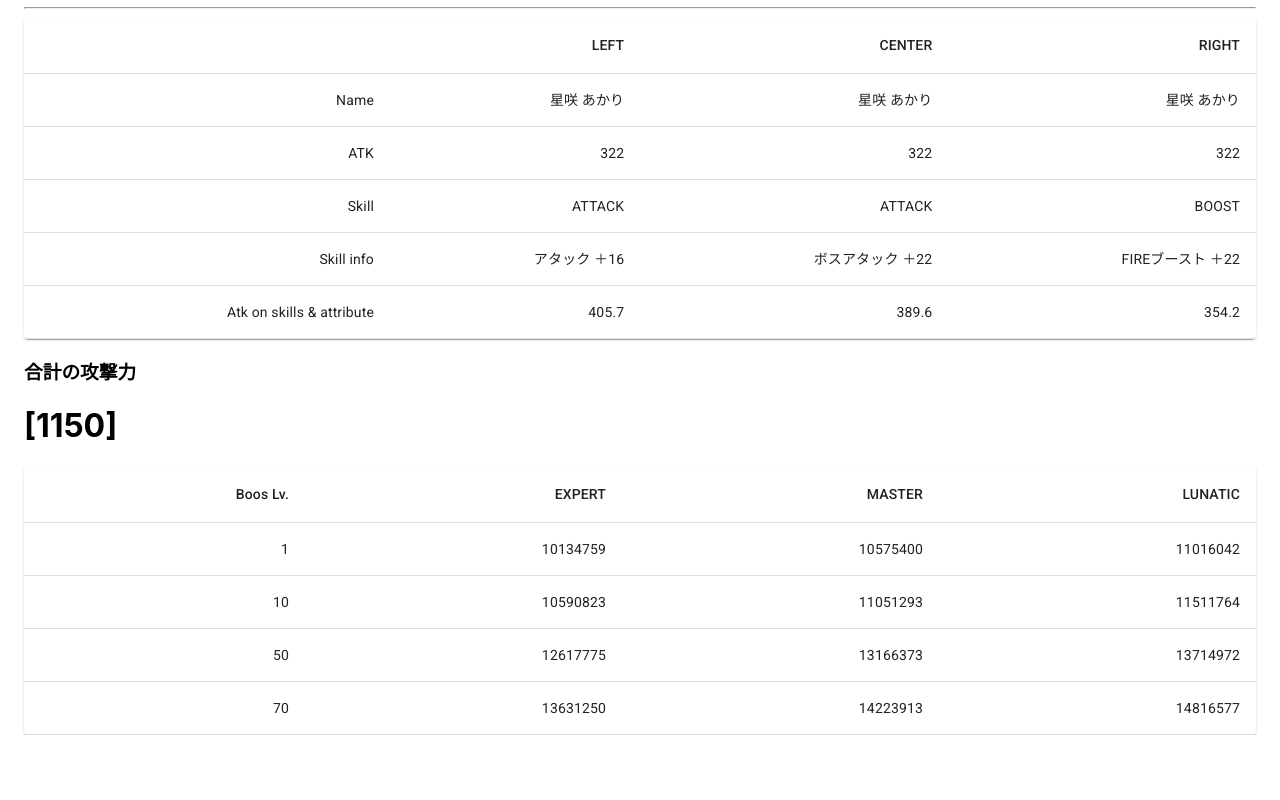
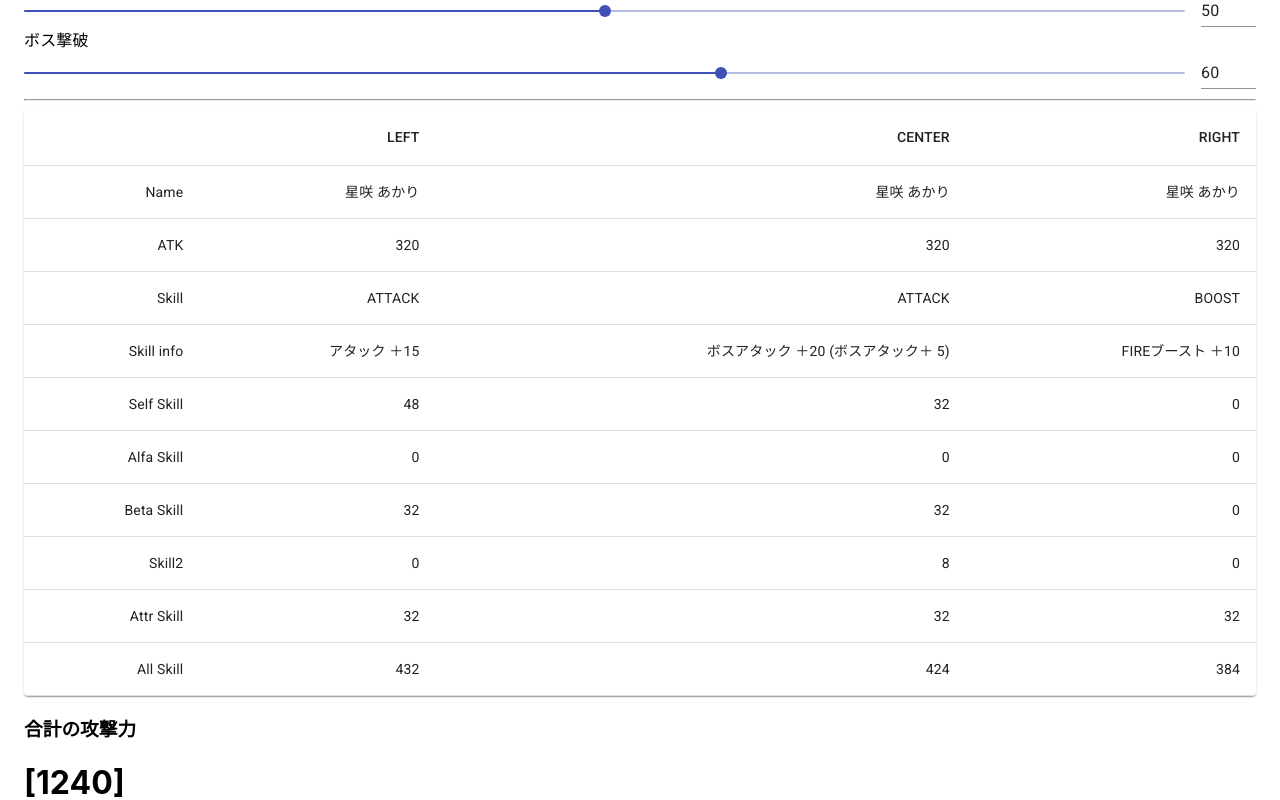
Before and after one commit to Rikiya3702/simgeki_deck, a React (Create React App) app: page / in a window 1280 px wide. Shown: the part 1140-1940 px from the top of the page. Before the commit the page ends 1875 px from the top, so only its background shows below. Built offline with nearby package versions, Linux system fonts and the light colour scheme.

Commit message:
fix getAtk

```diff
--- a/src/components/App.js
+++ b/src/components/App.js
@@ -240,7 +240,11 @@ class App extends Component {
     <BossSlider label={"ボス撃破"} value={props.bosstime.done} handleChange={props.boss_done}/>
 
     <hr />
-    <CardsTable cards={props.cards} atk={props.atk} />
+    <CardsTable cards={props.cards} atk={props.atk}
+      atksL={getAtk('left', props.cards, props.bosstime, props.boss_attr)}
+      atksC={getAtk('center', props.cards, props.bosstime, props.boss_attr)}
+      atksR={getAtk('right', props.cards, props.bosstime, props.boss_attr)}
+       />
     <h3>合計の攻撃力</h3><h1>[{Math.ceil(props.atk.left + props.atk.center + props.atk.right)}]</h1>
 
     <BossTable atk={props.atk} />
@@ -517,7 +521,16 @@ export const skillName = props => {
   return mes
 }
 
-const getAtk2 = (self, cards, bosstime, boss_attr) => {
+const getAtk = (self, cards, bosstime, boss_attr) => {
+  let atkdata = {
+    atk: 0,
+    attr: 0,
+    alfa: 0,
+    beta: 0,
+    skill2: 0,
+    self: 0
+  }
+
   let alfa = ''
   let beta = ''
   switch(self) {
@@ -538,7 +551,6 @@ const getAtk2 = (self, cards, bosstime, boss_attr) => {
   }
 
   let boss_attack = 100
-
   let self_boost = 0
   let alfa_boost = 0
   let beta_boost = 0
@@ -572,14 +584,22 @@ const getAtk2 = (self, cards, bosstime, boss_attr) => {
       alfa_boost = cards[alfa].skill.value * correctionBosstime(cards[alfa].skill.boss, bosstime) /100
     }
     //selfもbetaもCHAの場合
-    if( cards[self].skill.target === CHA &&
+    if( cards[beta].skill.target === CHA &&
         cards[self].name === cards[beta].name) {
       beta_boost = cards[beta].skill.value * correctionBosstime(cards[beta].skill.boss, bosstime) /100
     }
-    if( cards[self].skill.skill2.boss !== NORMAL){
 
+    atkdata = {
+      atk: Math.round(cards[self].atk * (100+ cards[self].skill.value *boss_attack/100 +skill2 +alfa_boost +beta_boost +attr_boost) )/100,
+      attr: Math.round(cards[self].atk * attr_boost )/100,
+      alfa: Math.round(cards[self].atk * alfa_boost )/100,
+      beta: Math.round(cards[self].atk * beta_boost )/100,
+      skill2: Math.round(cards[self].atk * skill2 )/100,
+      self: Math.round(cards[self].atk * self_boost )/100,
     }
-    return cards[self].atk * (100 + self_boost + alfa_boost + beta_boost + skill2 + attr_boost) /100
+    return atkdata
+
+  //自身がATTACK
   }else {
 
     boss_attack = correctionBosstime(cards[self].skill.boss, bosstime)
@@ -590,11 +610,16 @@ const getAtk2 = (self, cards, bosstime, boss_attr) => {
         case ATK:
           alfa_boost = cards[alfa].skill.value * correctionBosstime(cards[alfa].skill.boss, bosstime) /100
           break
-        case ATR && cards[self].attr === cards[alfa].attr:
-          alfa_boost = cards[alfa].skill.value * correctionBosstime(cards[alfa].skill.boss, bosstime) /100
+        case ATR:
+          if(cards[self].attr === cards[alfa].attr) {
+            alfa_boost = cards[alfa].skill.value * correctionBosstime(cards[alfa].skill.boss, bosstime) /100
+          }
           break
-        case ATC && cards[self].name === cards[alfa].name:
-          alfa_boost = cards[alfa].skill.value * correctionBosstime(cards[alfa].skill.boss, bosstime) /100
+        case ATC:
+        case CHA:
+          if(cards[self].name === cards[alfa].name) {
+            alfa_boost = cards[alfa].skill.value * correctionBosstime(cards[alfa].skill.boss, bosstime) /100
+          }
           break
         default:
           break
@@ -606,11 +631,16 @@ const getAtk2 = (self, cards, bosstime, boss_attr) => {
         case ATK:
           beta_boost = cards[beta].skill.value * correctionBosstime(cards[beta].skill.boss, bosstime) /100
           break
-        case ATR && cards[self].attr === cards[beta].attr:
-          beta_boost = cards[beta].skill.value * correctionBosstime(cards[beta].skill.boss, bosstime) /100
+        case ATR:
+          if(cards[self].attr === cards[beta].attr) {
+            beta_boost = cards[beta].skill.value * correctionBosstime(cards[beta].skill.boss, bosstime) /100
+          }
           break
-        case ATC && cards[self].name === cards[beta].name:
-          beta_boost = cards[beta].skill.value * correctionBosstime(cards[beta].skill.boss, bosstime) /100
+        case ATC:
+        case CHA:
+          if(cards[self].name === cards[beta].name) {
+            beta_boost = cards[beta].skill.value * correctionBosstime(cards[beta].skill.boss, bosstime) /100
+          }
           break
         default:
           break
@@ -624,7 +654,16 @@ const getAtk2 = (self, cards, bosstime, boss_attr) => {
     if(cards[self].name === cards[beta].name) fusion += 1
   }
 
-  return Math.round(cards[self].atk * (100 + cards[self].skill.value *fusion *boss_attack/100 +skill2 +alfa_boost +beta_boost +attr_boost) )/100
+  atkdata = {
+    atk: Math.round(cards[self].atk * (100 + cards[self].skill.value *fusion *boss_attack/100 +skill2 +alfa_boost +beta_boost +attr_boost) )/100,
+    attr: Math.round(cards[self].atk * attr_boost )/100,
+    alfa: Math.round(cards[self].atk * alfa_boost )/100,
+    beta: Math.round(cards[self].atk * beta_boost )/100,
+    skill2: Math.round(cards[self].atk * skill2 )/100,
+    self: Math.round(cards[self].atk * (cards[self].skill.value *fusion *boss_attack/100) )/100,
+  }
+
+  return atkdata
 }
 
 export const atk2Bp = (atk, boss_lv, difficult) => {
@@ -663,9 +702,9 @@ const mapStateToProps = state => ({
   sample: state.input.sample,
   bosstime: state.input.bosstime,
   atk: {
-    left: Math.round(getAtk2('left', state.input.cards, state.input.bosstime, state.input.boss_attr)*10)/10,
-    center: Math.round(getAtk2('center', state.input.cards, state.input.bosstime, state.input.boss_attr)*10)/10,
-    right: Math.round(getAtk2('right', state.input.cards, state.input.bosstime, state.input.boss_attr)*10)/10,
+    left: Math.round(getAtk('left', state.input.cards, state.input.bosstime, state.input.boss_attr).atk *10) /10,
+    center: Math.round(getAtk('center', state.input.cards, state.input.bosstime, state.input.boss_attr).atk *10) /10,
+    right: Math.round(getAtk('right', state.input.cards, state.input.bosstime, state.input.boss_attr).atk*10) /10,
   }
  })
 
--- a/src/components/table.js
+++ b/src/components/table.js
@@ -58,10 +58,40 @@ export function CardsTable(props) {
             <TableCell align="right">{skillName(props.cards.right)}</TableCell>
           </TableRow>
           <TableRow>
-            <TableCell align="right">Atk on skills & attribute</TableCell>
-            <TableCell align="right">{props.atk.left}</TableCell>
-            <TableCell align="right">{props.atk.center}</TableCell>
-            <TableCell align="right">{props.atk.right}</TableCell>
+            <TableCell align="right">Self Skill</TableCell>
+            <TableCell align="right">{props.atksL.self}</TableCell>
+            <TableCell align="right">{props.atksC.self}</TableCell>
+            <TableCell align="right">{props.atksR.self}</TableCell>
+          </TableRow>
+          <TableRow>
+            <TableCell align="right">Alfa Skill</TableCell>
+            <TableCell align="right">{props.atksL.alfa}</TableCell>
+            <TableCell align="right">{props.atksC.alfa}</TableCell>
+            <TableCell align="right">{props.atksR.alfa}</TableCell>
+          </TableRow>
+          <TableRow>
+            <TableCell align="right">Beta Skill</TableCell>
+            <TableCell align="right">{props.atksL.beta}</TableCell>
+            <TableCell align="right">{props.atksC.beta}</TableCell>
+            <TableCell align="right">{props.atksR.beta}</TableCell>
+          </TableRow>
+          <TableRow>
+            <TableCell align="right">Skill2</TableCell>
+            <TableCell align="right">{props.atksL.skill2}</TableCell>
+            <TableCell align="right">{props.atksC.skill2}</TableCell>
+            <TableCell align="right">{props.atksR.skill2}</TableCell>
+          </TableRow>
+          <TableRow>
+            <TableCell align="right">Attr Skill</TableCell>
+            <TableCell align="right">{props.atksL.attr}</TableCell>
+            <TableCell align="right">{props.atksC.attr}</TableCell>
+            <TableCell align="right">{props.atksR.attr}</TableCell>
+          </TableRow>
+          <TableRow>
+            <TableCell align="right">All Skill</TableCell>
+            <TableCell align="right">{props.atksL.atk}</TableCell>
+            <TableCell align="right">{props.atksC.atk}</TableCell>
+            <TableCell align="right">{props.atksR.atk}</TableCell>
           </TableRow>
         </TableBody>
       </Table>
--- a/src/reducers/input.js
+++ b/src/reducers/input.js
@@ -101,7 +101,7 @@ ATACCKかつキャラの攻撃力％アップ（全部・ボス・先制・追
 ------------------------------------------------
  */
 const initialCard = {
-  atk: 322,
+  atk: 320,
   name: AKARI,
   attr: FIRE,
   skill: {
@@ -109,10 +109,10 @@ const initialCard = {
     boss: BOSS,
     fusion: false,
     target: NONE,
-    value: 22,
+    value: 20,
     skill2: {
-      boss: NONE,
-      value: 0
+      boss: BOSS,
+      value: 5
     }
   }
 }
@@ -122,7 +122,7 @@ const initialCardLeft = Object.assign({}, initialCard,{
     boss: NORMAL,
     fusion: false,
     target: NONE,
-    value: 16,
+    value: 15,
     skill2: {
       boss: NONE,
       value: 0
@@ -135,7 +135,7 @@ const initialCardRight = Object.assign({}, initialCard,{
     boss: NORMAL,
     fusion: false,
     target: ATR,
-    value: 22,
+    value: 10,
     skill2: {
       boss: NONE,
       value: 0
```
